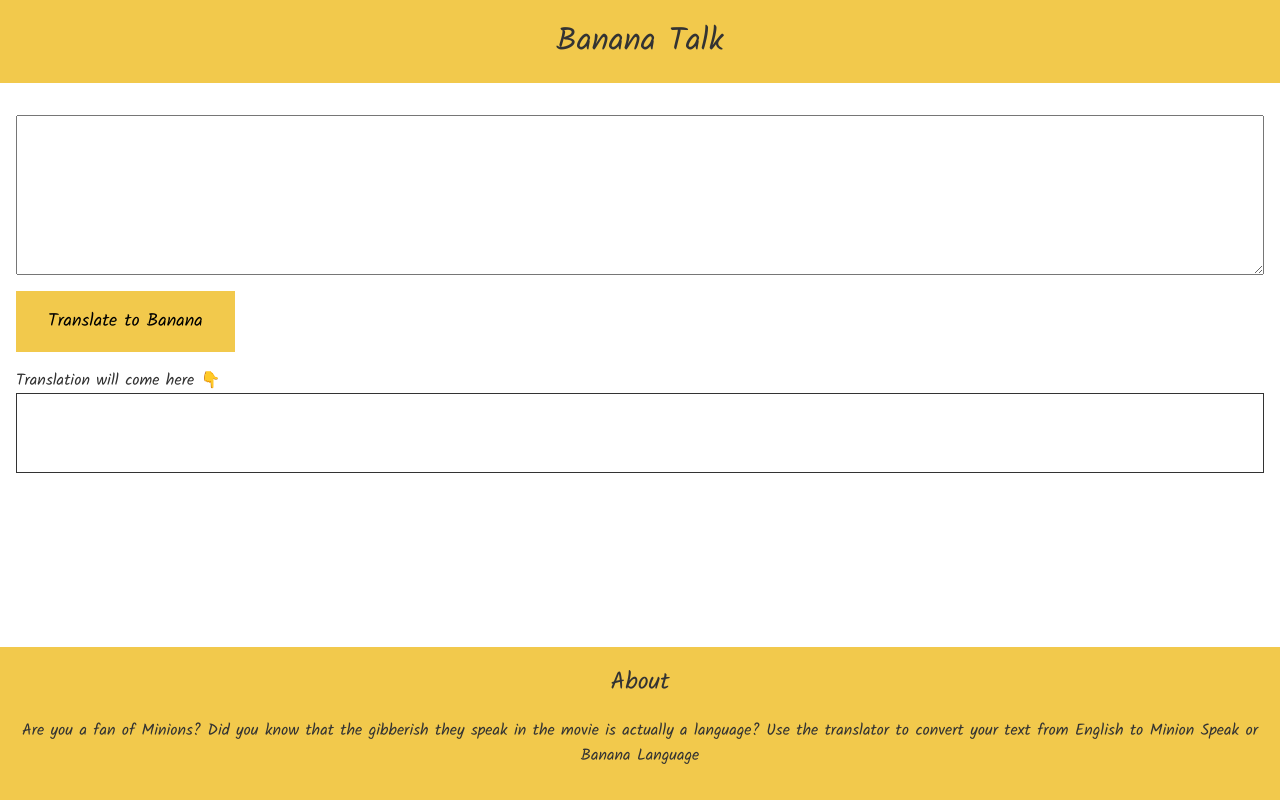
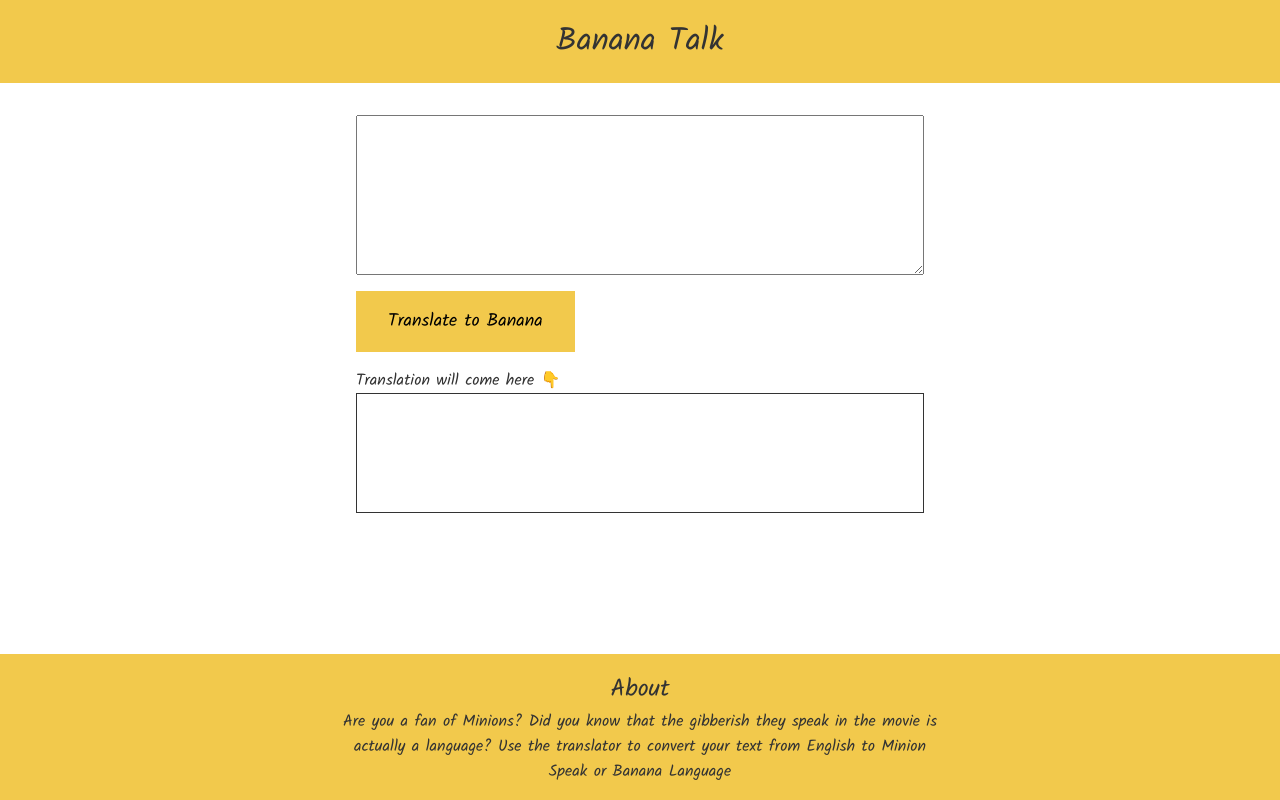
Before and after one commit to alamdar786/Neog-Camp-Assignment-Mark-Six, a plain HTML site: page Index.html in a window 1280 px wide. Drawn offline with Linux system fonts and the light colour scheme.

Commit message:
Styling Changes

```diff
--- a/Index.html
+++ b/Index.html
@@ -25,7 +25,7 @@
 
 
         <button id="btn-translate">Translate to Banana</button>
-        <div class="translation-header"> Translation will come here 👇 </div>
+        <div> Translation will come here 👇 </div>
 
 
     <div id="output"></div>
@@ -34,7 +34,7 @@
 </main>
 
 
-    <footer class="foot">
+    <footer>
 
         <div>About</div>
 
--- a/styles.css
+++ b/styles.css
@@ -20,12 +20,10 @@ body {
 main {
     margin: auto;
     padding: 1rem;
+    max-width: 600px;
 }
 
-.translation-header {
-    max-width: 600px;
-    margin: 0px;
-}
+
 
 /** Navigation **/
 
@@ -47,14 +45,21 @@ footer {
     width: 100%;
     padding: 1rem;
     background-color: var(--primary-color);
-    text-align: center;
-
 }
 
+footer div {
+    font-size: x-large;
+    max-width: 600px;
+    text-align: center;
+    margin: auto;
+}
 
-.foot div {
-    font-size: x-large;
+footer p {
+    max-width: 600px;
+    text-align: center;
+    margin: auto;
 }
+
 
 
 button {
@@ -80,7 +85,7 @@ textarea {
 
 #output {
     border: 1px solid var(--black-color);
-    height: 10vh;
+    height: 15vh;
     width: 100%;
     padding: 1rem;
     font-size: large;
```
